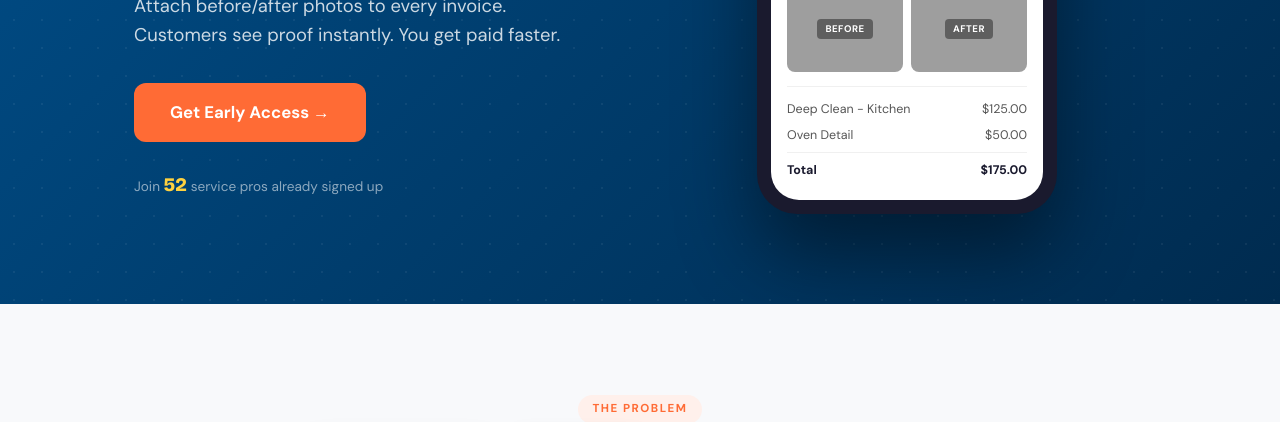
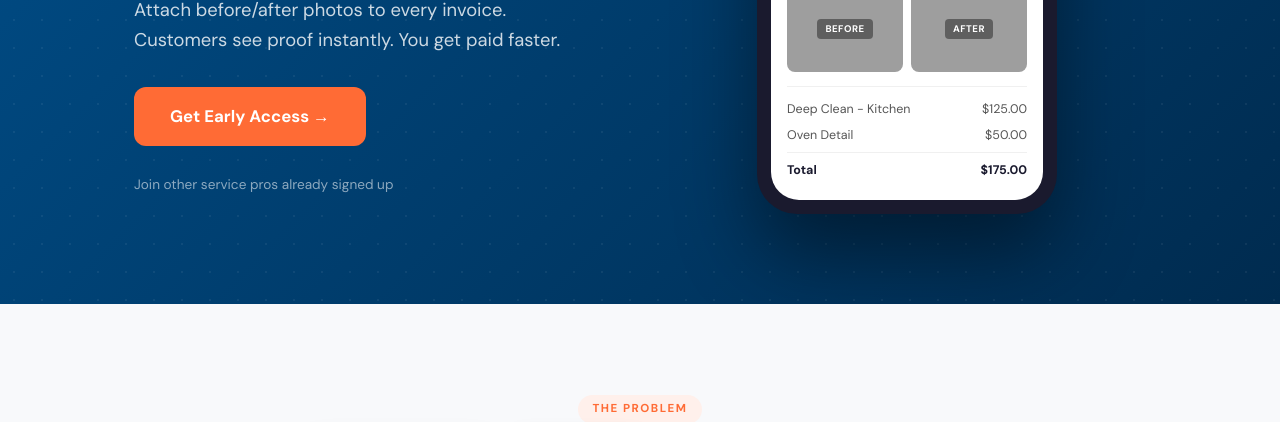
Before and after one commit to ChuksKay/captureNInvoice, a plain HTML site: page index.html in a window 1280 px wide. Shown: the part 378-800 px from the top of the page. Drawn offline with nearby package versions, Linux system fonts and the light colour scheme; no server answers; grey boxes are pictures that could not be loaded.

Commit message:
Remove dynamic counter from hero, simplify social proof text

```diff
--- a/index.html
+++ b/index.html
@@ -1092,7 +1092,7 @@
                 <p class="subtitle">Attach before/after photos to every invoice. Customers see proof instantly. You get paid faster.</p>
                 <a href="#signupForm" class="hero-cta">Get Early Access &rarr;</a>
                 <div class="hero-social-proof">
-                    <span class="counter-label">Join <span class="counter" id="heroCounter">52</span> service pros already signed up</span>
+                    <span class="counter-label">Join other service pros already signed up</span>
                 </div>
             </div>
             <div class="hero-visual">
@@ -1397,7 +1397,6 @@
 
             function updateCounterDisplay() {
                 var display = formatCount(currentCount);
-                document.getElementById('heroCounter').textContent = display;
                 document.getElementById('formCounter').textContent = display;
             }
 
```
